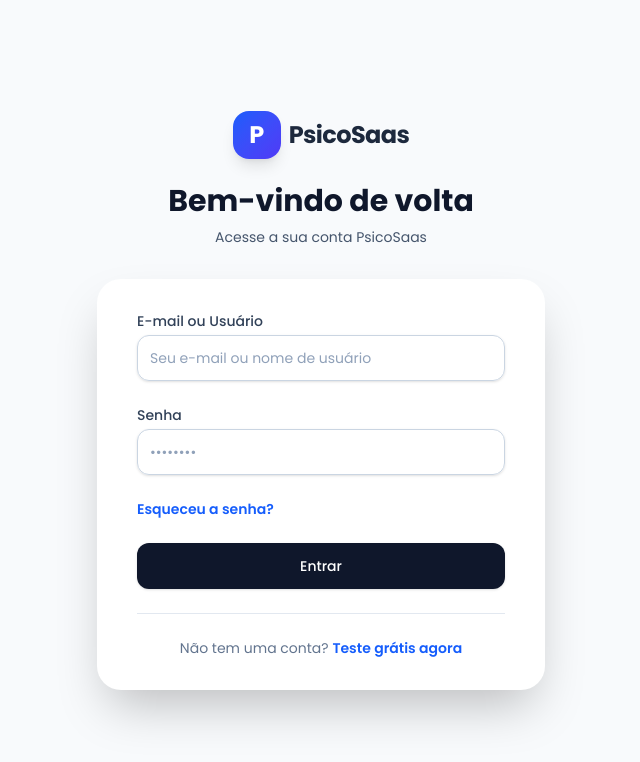
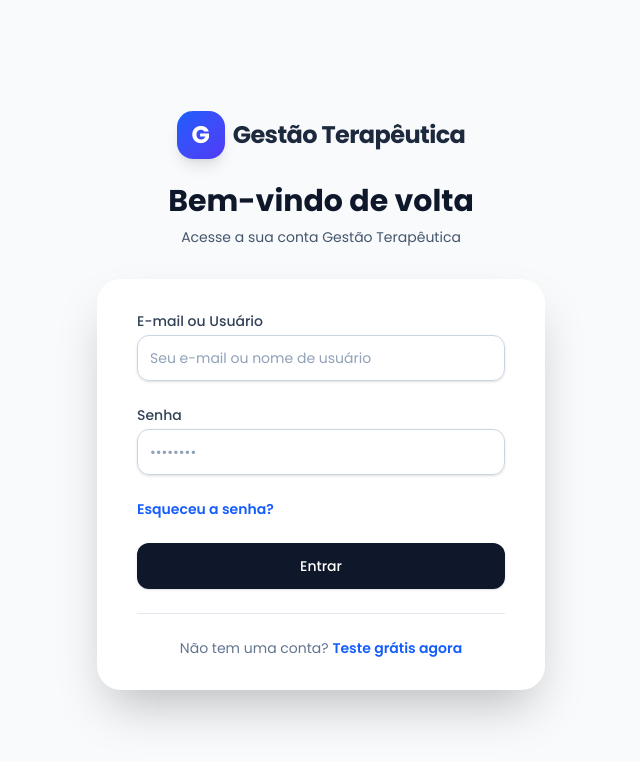
Before and after one commit to kochimoto/PsicoSaas, a Next.js app: page /login in a window 1280 px wide. Shown: the top 762 px of the page, without its empty margins (319-959 px from the left). Built offline with nearby package versions, Linux system fonts and the light colour scheme; no server answers.

Commit message:
chore: rename brand to Gestão Terapêutica and update VIP price to 39.90

```diff
--- a/src/app/api/stripe/checkout/route.ts
+++ b/src/app/api/stripe/checkout/route.ts
@@ -32,10 +32,10 @@ export async function POST(req: Request) {
           price_data: {
             currency: "brl",
             product_data: {
-              name: "PsicoSaas VIP",
+              name: "Gestão Terapêutica VIP",
               description: "Acesso ilimitado à gestão completa.",
             },
-            unit_amount: 3999, // R$ 39,99 (em centavos)
+            unit_amount: 3990, // R$ 39,90 (em centavos)
             recurring: {
               interval: "month",
             },
--- a/src/app/cadastro/page.tsx
+++ b/src/app/cadastro/page.tsx
@@ -52,9 +52,9 @@ function RegisterForm() {
       <div className="sm:mx-auto sm:w-full sm:max-w-md flex flex-col items-center">
         <Link href="/" className="flex items-center gap-2 mb-6 group">
           <div className="w-12 h-12 rounded-2xl bg-gradient-to-br from-blue-600 to-indigo-600 flex items-center justify-center text-white font-bold text-2xl shadow-lg group-hover:scale-110 transition-transform">
-            P
+            G
           </div>
-          <span className="font-bold text-2xl tracking-tight text-slate-800">PsicoSaas</span>
+          <span className="font-bold text-2xl tracking-tight text-slate-800">Gestão Terapêutica</span>
         </Link>
         <h2 className="text-center text-3xl font-extrabold text-slate-900">
           Crie a sua conta
--- a/src/app/dashboard/layout.tsx
+++ b/src/app/dashboard/layout.tsx
@@ -93,8 +93,8 @@ export default function DashboardLayout({ children }: { children: React.ReactNod
       <aside className={`fixed inset-y-0 left-0 z-50 w-64 bg-white border-r border-slate-200 transform transition-transform duration-300 ease-in-out lg:translate-x-0 lg:static lg:inset-0 hidden lg:block`}>
         <div className="h-16 flex items-center justify-between px-6 border-b border-slate-100">
           <Link href="/dashboard" className="flex items-center gap-2">
-            <div className="w-8 h-8 rounded-lg bg-teal-600 flex items-center justify-center text-white font-bold">P</div>
-            <span className="font-bold text-xl text-slate-900">PsicoSaas</span>
+            <div className="w-8 h-8 rounded-lg bg-teal-600 flex items-center justify-center text-white font-bold">G</div>
+            <span className="font-bold text-xl text-slate-900">Gestão Terapêutica</span>
           </Link>
         </div>
 
@@ -141,8 +141,8 @@ export default function DashboardLayout({ children }: { children: React.ReactNod
         {/* Mobile Header (Sticky Glassmorphism) */}
         <header className="lg:hidden sticky top-0 left-0 right-0 z-40 h-16 bg-white/80 backdrop-blur-md border-b border-slate-200/50 flex items-center px-6 justify-between shrink-0">
           <Link href="/dashboard" className="flex items-center gap-2">
-            <div className="w-8 h-8 rounded-lg bg-teal-600 flex items-center justify-center text-white font-bold shadow-lg shadow-teal-600/20">P</div>
-            <span className="font-bold text-lg text-slate-900 tracking-tight">Painel</span>
+            <div className="w-8 h-8 rounded-lg bg-teal-600 flex items-center justify-center text-white font-bold shadow-lg shadow-teal-600/20">G</div>
+            <span className="font-bold text-lg text-slate-900 tracking-tight">Painel Gestão</span>
           </Link>
           <button
             onClick={() => setSidebarOpen(!sidebarOpen)}
--- a/src/app/dashboard/page.tsx
+++ b/src/app/dashboard/page.tsx
@@ -155,7 +155,7 @@ export default async function DashboardPage() {
           </h2>
           <div className="space-y-4">
             <div className="p-4 rounded-xl bg-indigo-50 border border-indigo-100 text-indigo-700 text-sm">
-              <span className="font-bold block mb-1">Dica do PsicoSaas</span>
+              <span className="font-bold block mb-1">Dica de Gestão</span>
               Ative as mensagens automatizadas de WhatsApp no menu Configurações para reduzir faltas em até 40%.
             </div>
             {isTrialActive && (
--- a/src/app/layout.tsx
+++ b/src/app/layout.tsx
@@ -9,8 +9,8 @@ const poppins = Poppins({
 });
 
 export const metadata: Metadata = {
-  title: "SaaS Psicologia",
-  description: "Plataforma completa para gestão de clínicas de psicologia",
+  title: "Gestão Terapêutica",
+  description: "Plataforma completa para gestão de clínicas e profissionais da saúde mental",
 };
 
 import NextTopLoader from "nextjs-toploader";
--- a/src/app/login/page.tsx
+++ b/src/app/login/page.tsx
@@ -52,15 +52,15 @@ export default function LoginPage() {
       <div className="sm:mx-auto sm:w-full sm:max-w-md flex flex-col items-center">
         <Link href="/" className="flex items-center gap-2 mb-6 group">
           <div className="w-12 h-12 rounded-2xl bg-gradient-to-br from-blue-600 to-indigo-600 flex items-center justify-center text-white font-bold text-2xl shadow-lg group-hover:scale-110 transition-transform">
-            P
+            G
           </div>
-          <span className="font-bold text-2xl tracking-tight text-slate-800">PsicoSaas</span>
+          <span className="font-bold text-2xl tracking-tight text-slate-800">Gestão Terapêutica</span>
         </Link>
         <h2 className="text-center text-3xl font-extrabold text-slate-900">
           Bem-vindo de volta
         </h2>
         <p className="mt-2 text-center text-sm text-slate-600">
-          Acesse a sua conta PsicoSaas
+          Acesse a sua conta Gestão Terapêutica
         </p>
       </div>
 
--- a/src/app/page.tsx
+++ b/src/app/page.tsx
@@ -13,8 +13,8 @@ export default function LandingPage() {
       <nav className="fixed top-0 w-full z-50 bg-white/80 backdrop-blur-md border-b border-slate-200/50">
         <div className="max-w-7xl mx-auto px-6 h-20 flex items-center justify-between">
           <Link href="/" className="flex items-center gap-2 active:scale-95 transition-transform">
-             <div className="w-9 h-9 bg-teal-600 rounded-xl flex items-center justify-center text-white font-bold text-xl shadow-lg shadow-teal-600/20">P</div>
-             <span className="text-xl font-black text-slate-900 tracking-tight">PsicoSaas</span>
+             <div className="w-9 h-9 bg-teal-600 rounded-xl flex items-center justify-center text-white font-bold text-xl shadow-lg shadow-teal-600/20">G</div>
+             <span className="text-xl font-black text-slate-900 tracking-tight">Gestão Terapêutica</span>
           </Link>
 
           {/* Desktop Menu */}
@@ -170,7 +170,7 @@ export default function LandingPage() {
               <div className="absolute top-6 right-6 bg-teal-500 text-white px-4 py-1 rounded-full text-[10px] font-black tracking-widest uppercase">Popular</div>
               <h3 className="text-xl font-bold text-teal-600 mb-2">Plano VIP</h3>
               <div className="flex items-baseline gap-1 mb-6">
-                <span className="text-5xl font-black text-slate-900">R$ 97</span>
+                <span className="text-5xl font-black text-slate-900">R$ 39,90</span>
                 <span className="text-slate-400 font-bold">/mês</span>
               </div>
               <ul className="space-y-4 mb-10 flex-1 text-sm font-semibold text-slate-700">
@@ -192,8 +192,8 @@ export default function LandingPage() {
           <div className="grid grid-cols-1 md:grid-cols-3 gap-12 mb-12">
             <div className="space-y-4">
               <div className="flex items-center gap-2">
-                <div className="w-8 h-8 bg-teal-600 rounded-lg flex items-center justify-center text-white font-bold">P</div>
-                <span className="text-xl font-black text-slate-900 uppercase">PsicoSaas</span>
+                <div className="w-8 h-8 bg-teal-600 rounded-lg flex items-center justify-center text-white font-bold">G</div>
+                <span className="text-xl font-black text-slate-900 uppercase">Gestão Terapêutica</span>
               </div>
               <p className="text-sm text-slate-500 font-medium max-w-xs">
                 A plataforma definitiva para psicólogos que buscam produtividade e excelência no atendimento.
@@ -212,13 +212,13 @@ export default function LandingPage() {
 
             <div className="flex flex-col gap-3">
               <h4 className="font-bold text-slate-900 uppercase text-xs tracking-widest mb-2">Suporte</h4>
-              <a href="mailto:suporte@psicosaas.com.br" className="text-sm font-bold text-slate-500 hover:text-teal-600 transition-colors">suporte@psicosaas.com.br</a>
+              <a href="mailto:suporte@gestaoterapeutica.com.br" className="text-sm font-bold text-slate-500 hover:text-teal-600 transition-colors">suporte@gestaoterapeutica.com.br</a>
               <span className="text-xs font-bold text-slate-400">Atendimento seg à sex, 9h as 18h</span>
             </div>
           </div>
 
           <div className="pt-8 border-t border-slate-100 flex flex-col sm:flex-row items-center justify-between gap-4">
-            <span className="text-xs font-bold text-slate-400">© 2026 PsicoSaas • Todos os direitos reservados.</span>
+            <span className="text-xs font-bold text-slate-400">© 2026 Gestão Terapêutica • Todos os direitos reservados.</span>
             <div className="flex items-center gap-6">
                <Shield className="w-5 h-5 text-slate-300" />
                <Zap className="w-5 h-5 text-slate-300" />
```
Also changed, not shown: 1 other file (tests, documents, lock files or other folders).
